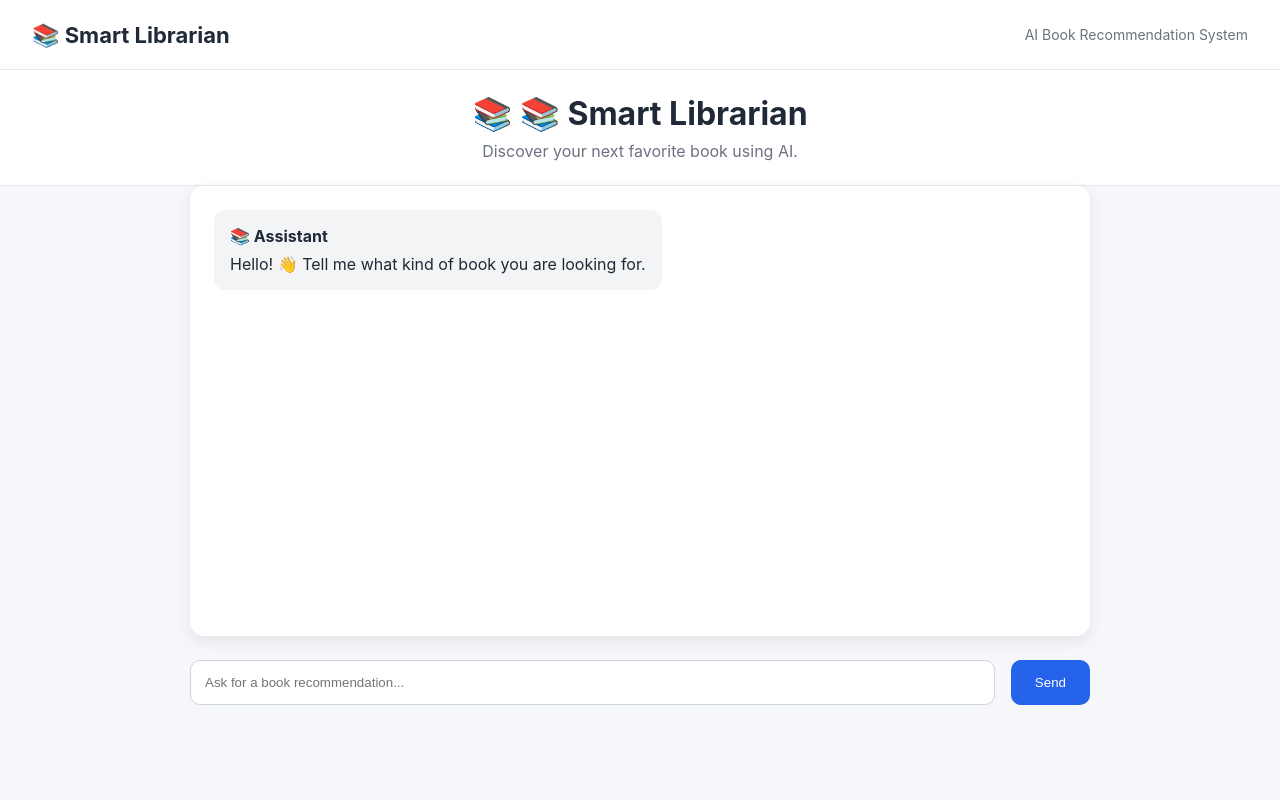
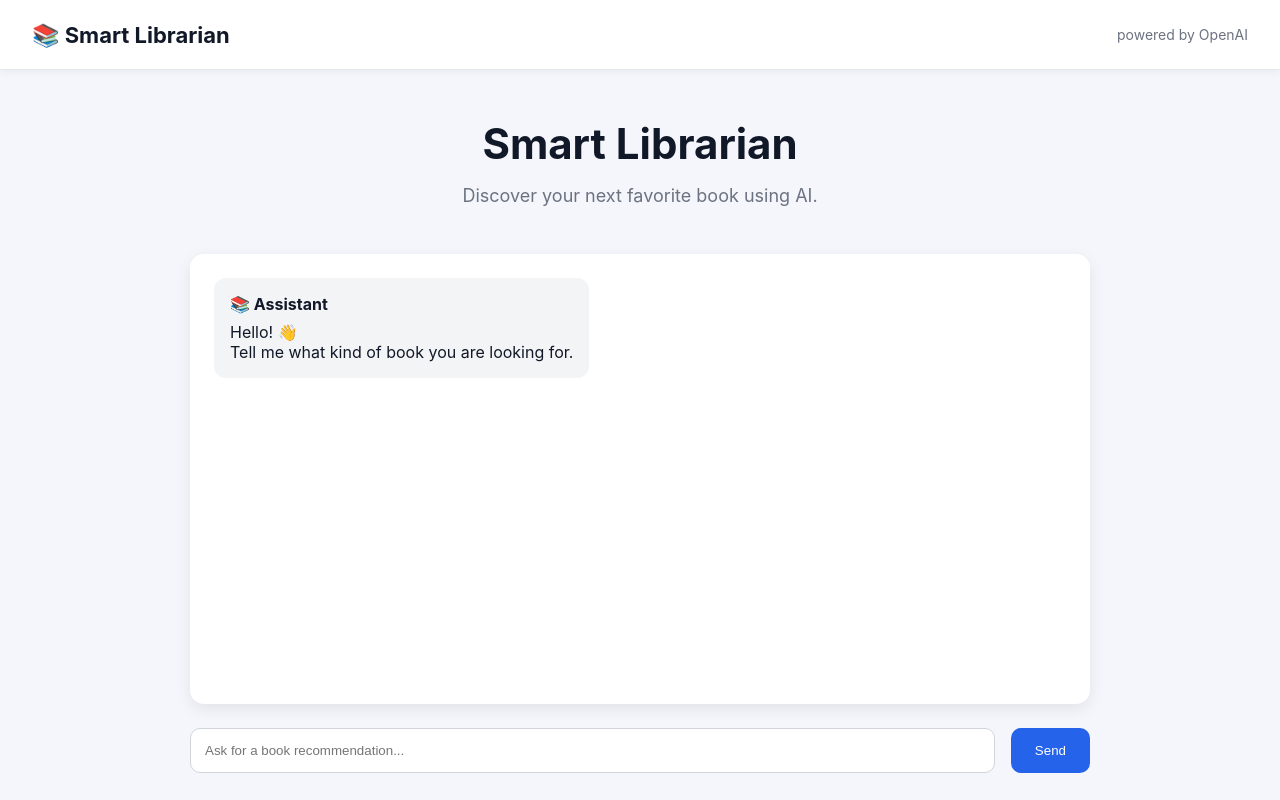
Before and after one commit to FilippSt19/smart_librarian, a React (Vite) app in the folder frontend_react/: page / in a window 1280 px wide. Built offline with nearby package versions, Linux system fonts and the light colour scheme.

Commit message:
Build React chat interface and connect FastAPI backend

```diff
--- a/frontend_react/src/App.tsx
+++ b/frontend_react/src/App.tsx
@@ -4,6 +4,7 @@ import Navbar from "./shared/navbar";
 import Header from "./components/Header";
 import ChatWindow from "./components/ChatWindow";
 import ChatInput from "./components/ChatInput";
+import { sendMessage } from "./services/api";
 
 import type {
     ChatMessage,
@@ -21,21 +22,73 @@ function App() {
             },
         ]);
 
-    function handleSend(
+    async function handleSend(
         message: string
     ) {
+
+        // User message
+
+        const userMessage = {
+            id: crypto.randomUUID(),
+            role: "user" as const,
+            content: message,
+        };
 
         setMessages((previous) => [
 
             ...previous,
 
-            {
-                id: crypto.randomUUID(),
-                role: "user",
-                content: message,
-            },
+            userMessage,
 
         ]);
+
+        try {
+
+            const result = await sendMessage(message);
+
+            const assistantMessage = {
+
+                id: crypto.randomUUID(),
+
+                role: "assistant" as const,
+
+                content: result.response,
+
+            };
+
+            setMessages((previous) => [
+
+                ...previous,
+
+                assistantMessage,
+
+            ]);
+
+        } catch (error) {
+
+            const assistantMessage = {
+
+                id: crypto.randomUUID(),
+
+                role: "assistant" as const,
+
+                content:
+                    "❌ Unable to contact the backend.",
+
+            };
+
+            setMessages((previous) => [
+
+                ...previous,
+
+                assistantMessage,
+
+            ]);
+
+            console.error(error);
+
+        }
+
     }
 
     return (
@@ -44,7 +97,7 @@ function App() {
             <Navbar />
 
             <Header
-                title="📚 Smart Librarian"
+                title=" Smart Librarian"
                 subtitle="Discover your next favorite book using AI."
             />
 
--- a/frontend_react/src/components/ChatMessage.tsx
+++ b/frontend_react/src/components/ChatMessage.tsx
@@ -1,4 +1,5 @@
 import "../styles/chat.css";
+import ReactMarkdown from "react-markdown";
 
 type ChatMessageProps = {
     role: "user" | "assistant";
@@ -30,7 +31,9 @@ export default function ChatMessage({
 
                 <div className="message-content">
 
-                    {content}
+                    <ReactMarkdown>
+                        {content}
+                    </ReactMarkdown>
 
                 </div>
 
--- a/frontend_react/src/components/Header.tsx
+++ b/frontend_react/src/components/Header.tsx
@@ -1,3 +1,5 @@
+import "../styles/header.css";
+
 type HeaderProps = {
     title: string;
     subtitle: string;
@@ -9,30 +11,12 @@ export default function Header({
 }: HeaderProps) {
 
     return (
-        <header
-            style={{
-                padding: "24px",
-                textAlign: "center",
-                background: "#ffffff",
-                borderBottom: "1px solid #e5e7eb",
-            }}
-        >
-            <h1
-                style={{
-                    fontSize: "2rem",
-                    marginBottom: "8px",
-                }}
-            >
-                📚 {title}
-            </h1>
+        <header className="header">
 
-            <p
-                style={{
-                    color: "#6b7280",
-                }}
-            >
-                {subtitle}
-            </p>
+            <h1>{title}</h1>
+
+            <p>{subtitle}</p>
+
         </header>
     );
 }
--- a/frontend_react/src/index.css
+++ b/frontend_react/src/index.css
@@ -1,18 +1 @@
-* {
-  margin: 0;
-  padding: 0;
-  box-sizing: border-box;
-}
-
-html,
-body,
-#root {
-  width: 100%;
-  height: 100%;
-  font-family: Inter, Arial, sans-serif;
-  background: #f5f7fb;
-}
-
-body {
-  color: #1f2937;
-}
+@import "./styles/global.css";
--- a/frontend_react/src/shared/navbar.tsx
+++ b/frontend_react/src/shared/navbar.tsx
@@ -8,7 +8,7 @@ export default function Navbar() {
             </div>
 
             <div className="navbar__right">
-                AI Book Recommendation System
+                powered by OpenAI
             </div>
         </nav>
     );
--- /dev/null
+++ b/package.json
@@ -0,0 +1,5 @@
+{
+  "dependencies": {
+    "react-markdown": "^10.1.0"
+  }
+}
```
Also changed, not shown: 2 other files (tests, documents, lock files or other folders).
